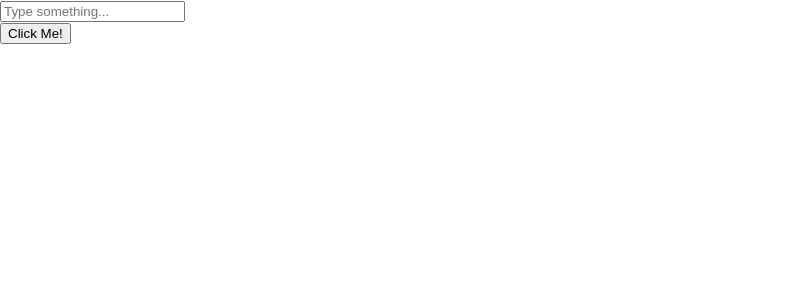
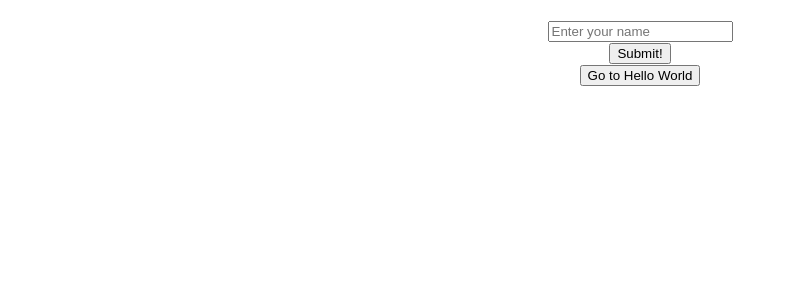
Before and after one commit to Jakekougan/AIEmotionJournal, a React (Create React App) app in the folder journal/: page / in a window 1280 px wide. Shown: the top 300 px of the page, without its empty margins (0-796 px from the left). Built offline with nearby package versions, Linux system fonts and the light colour scheme.

Commit message:
Added database schema, and figured out how to get flask and react to communicate.

```diff
--- a/journal/src/App.css
+++ b/journal/src/App.css
@@ -1,6 +1,7 @@
 .App {
   text-align: center;
 }
+
 
 .App-logo {
   height: 40vmin;
--- a/journal/src/index.css
+++ b/journal/src/index.css
@@ -5,6 +5,14 @@ body {
     sans-serif;
   -webkit-font-smoothing: antialiased;
   -moz-osx-font-smoothing: grayscale;
+  color: cadetblue;
+}
+
+.newEntryForm {
+  display: flex;
+  flex-direction: column;
+  align-items: center;
+  margin: 20px;
 }
 
 code {
--- a/journal/src/index.js
+++ b/journal/src/index.js
@@ -8,12 +8,15 @@ const root = ReactDOM.createRoot(el);
 
 function App() {
   return (
-    <form>
+    <form className="newEntryForm" action="http://127.0.0.1:5000/data" method="GET">
       <div>
-        <input onClick={Log_ButtonClick()} name="inputField" type="text" placeholder="Type something..." />
+        <input type="text" placeholder="Enter your name" name='data' />
       </div>
       <div>
-        <button>Click Me!</button>
+        <button type="submit">Submit!</button>
+      </div>
+      <div>
+        <button type="button" onClick={() => root.render(<HelloWorld />)}>Go to Hello World</button>
       </div>
     </form>
 
@@ -30,6 +33,19 @@ function Log_ButtonClick() {
     <button onClick={handleClick}>Log Click</button>
   );
 }
+
+
+function HelloWorld() {
+  return (
+    <div>
+      <h1>Hello, World!</h1>
+      <button onClick={() => root.render(<App />)}>Go Back</button>
+
+    </div>
+  );
+}
+
+
 root.render(
   <React.StrictMode>
     <App />
```
Also changed, not shown: 2 other files (tests, documents, lock files or other folders).
